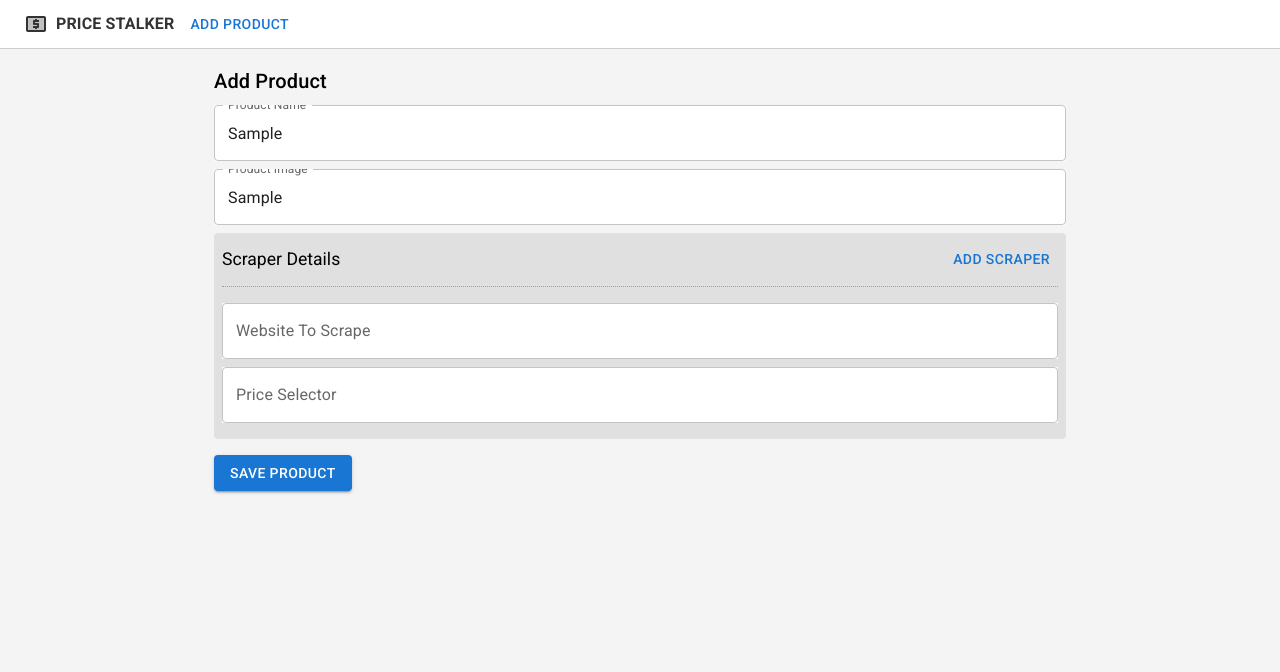
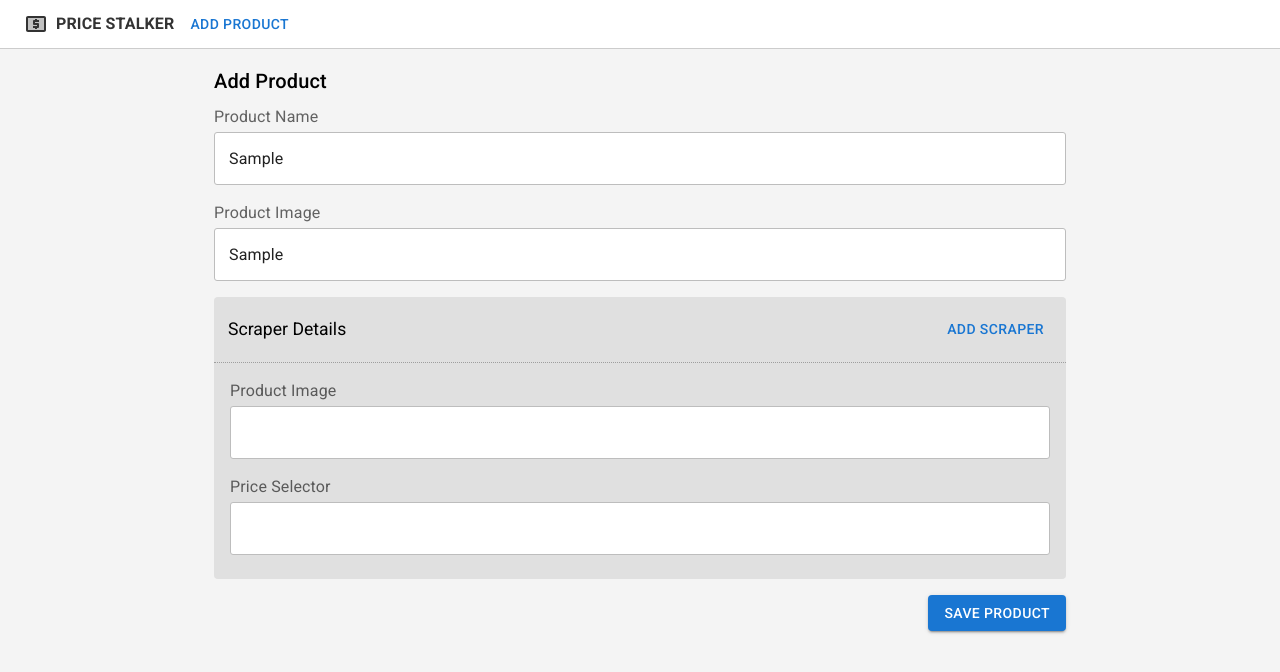
Before and after one commit to j3rmzy/price-stalker, a React (Vite) app in the folder ui/: page /add in a window 1280 px wide. Both pictures are taken after typing "Sample", "Sample" into the empty fields and a click on the button "ADD SCRAPER". Shown: the top 672 px of the page. Built offline with nearby package versions, Linux system fonts and the light colour scheme.

Commit message:
style(ui): tidying up add product form. integrating react-hook-form

```diff
--- a/ui/src/pages/AddProduct/AddProduct.tsx
+++ b/ui/src/pages/AddProduct/AddProduct.tsx
@@ -5,13 +5,15 @@ import {
     FormControl,
     TextField,
     Typography,
-    Button
+    Button,
+    InputLabel,
+    InputBase
 } from "@mui/material"
 import { styled } from "@mui/material/styles";
-import ScraperDetails from "../ScraperDetails";
+import { useForm } from "react-hook-form";
 
 const StyledFormControl = styled(FormControl)`
-    margin-top: 8px;
+    margin: 8px 0;
 `
 
 const StyledButton = styled(Button)`
@@ -19,7 +21,6 @@ const StyledButton = styled(Button)`
 
 const AddProductInputWrapper = styled("div")(({ theme }) => ({
     backgroundColor: theme.palette.grey["300"],
-    padding: theme.spacing(),
     marginTop: theme.spacing(),
     marginBottom: theme.spacing(2),
     borderRadius: 4,
@@ -34,6 +35,7 @@ const StyledScraperDetailsWrapper = styled("div")`
     display: flex;
     justify-content: space-between;
     align-items: center;
+    padding: 0.875rem;
 `
 
 const StyledScraperDetailsTitle = styled(Typography)`
@@ -46,21 +48,39 @@ const StyledForm = styled("form")`
     flex-direction: column;
 `
 
+const StyledInputBase = styled(InputBase)(({ theme }) => ({
+    border: `1px solid ${theme.palette.grey[400]}`,
+    backgroundColor: theme.palette.common.white,
+    borderRadius: 3,
+    "& input": {
+        padding: "0.875rem"
+    }
+}));
+
+const StyledLabel = styled(InputLabel)(({ theme }) => ({
+    transform: "none",
+    position: "relative",
+    marginBottom: theme.spacing(0.5)
+}))
+
 const ScraperDetailWrapper = styled("div")(({ theme }) => ({
     display: "flex",
     flexDirection: "column",
     borderTop: `1px dotted ${theme.palette.grey["500"]}`,
-    marginTop: theme.spacing(),
-    paddingTop: theme.spacing(2),
-    marginBottom: theme.spacing(),
+    padding: theme.spacing(2),
 
     "& div:first-of-type": {
         marginTop: 0,
     }
-}))
+}));
+
+const ButtonWrapper = styled("div")`
+    display: inline-flex;
+    justify-content: flex-end;
+`;
 
 export default function AddProduct() {
-    // const [addNew, setAddNew] = useState(false);
+    const { register, handleSubmit } = useForm();
     const [newScrapers, setNewScrapers] = useState([]);
 
     const handleClick = () => {
@@ -74,31 +94,26 @@ export default function AddProduct() {
         setNewScrapers([...newScrapers, newScraper]);
     }
 
-    const handleSubmit = (e) => {
-        e.preventDefault();
-        console.log("Submit Form")
+    const onSubmit = (data) => {
+        console.log(data);
     }
-
-    console.log(newScrapers);
 
     return (
         <Wrapper maxWidth="md">
             <Typography variant="h6" component="h1">Add Product</Typography>
-            <StyledForm onSubmit={e =>handleSubmit(e)}>
+            <StyledForm onSubmit={handleSubmit(onSubmit)}>
                 <StyledFormControl>
-                    <StyledTextField
-                        variant="outlined"
-                        name="productName"
+                    <StyledLabel shrink htmlFor="productName">Product Name</StyledLabel>
+                    <StyledInputBase
                         id="productName"
-                        label="Product Name"
+                        {...register("productName")}
                     />
                 </StyledFormControl>
                 <StyledFormControl>
-                    <StyledTextField
-                        variant="outlined"
-                        name="productImage"
+                    <StyledLabel shrink htmlFor="productImage">Product Image</StyledLabel>
+                    <StyledInputBase
                         id="productImage"
-                        label="Product Image"
+                        {...register("productImage")}
                     />
                 </StyledFormControl>
                 <AddProductInputWrapper>
@@ -109,26 +124,26 @@ export default function AddProduct() {
                     {newScrapers.map((newScraper, i) => (
                         <ScraperDetailWrapper key={uuid()}>
                             <StyledFormControl>
-                                <StyledTextField
-                                    variant="outlined"
-                                    name={`productWebsite-${i}`}
+                                <StyledLabel shrink htmlFor={`productWebsite-${i}`}>Product Image</StyledLabel>
+                                <StyledInputBase
                                     id={`productWebsite-${i}`}
-                                    label="Website To Scrape"
+                                    {...register(`productWebsite-${i}`)}
                                 />
                             </StyledFormControl>
                             <StyledFormControl>
-                                <StyledTextField
-                                    variant="outlined"
-                                    name={`productPrice-${i}`}
-                                    id={`productPrice-${i}`}
-                                    label="Price Selector"
-                                />
+                                <StyledLabel shrink htmlFor={`productPrice-${i}`}>Price Selector</StyledLabel>
+                                    <StyledInputBase
+                                        id={`productPrice-${i}`}
+                                        {...register(`productPrice-${i}`)}
+                                    />
                             </StyledFormControl>
                         </ScraperDetailWrapper>
                     ))}
                 </AddProductInputWrapper>
+                <ButtonWrapper>
+                    <Button type="submit" color="primary" variant="contained">Save Product</Button>
+                </ButtonWrapper>
             </StyledForm>
-            <Button type="submit" color="primary" variant="contained">Save Product</Button>
         </Wrapper>
     )
 }
```
